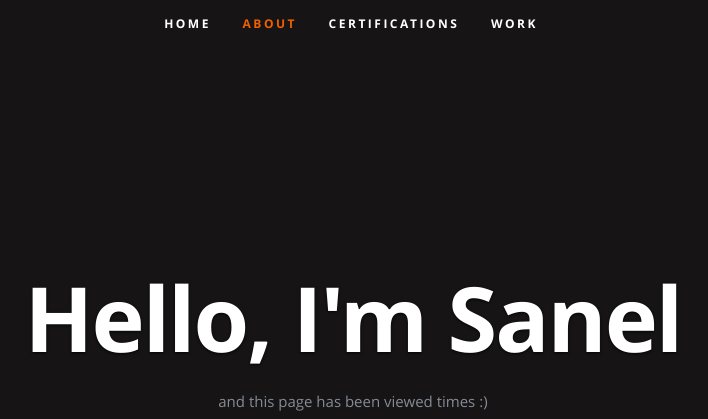
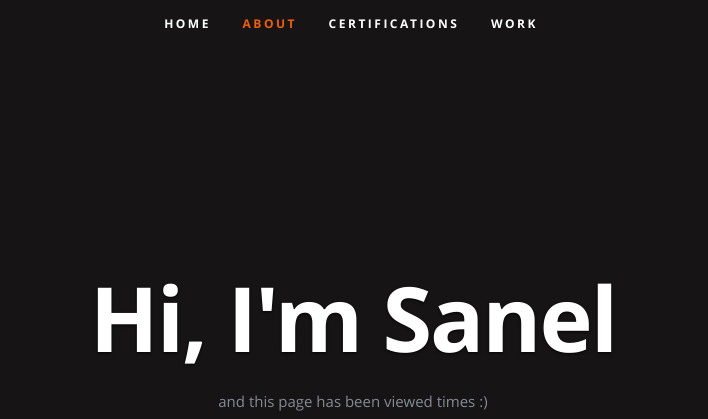
Before and after one commit to sanelpihic/azure-resume, a plain HTML site: page frontend/index.html in a window 1280 px wide. Shown: the top 419 px of the page, without its empty margins (289-997 px from the left). Drawn offline with nearby package versions, Linux system fonts and the light colour scheme; no server answers.

Commit message:
testing workflows

```diff
--- a/frontend/index.html
+++ b/frontend/index.html
@@ -57,7 +57,7 @@
 
       <div class="row banner">
          <div class="banner-text">
-            <h1 class="responsive-headline">Hello, I'm Sanel</h1>
+            <h1 class="responsive-headline">Hi, I'm Sanel</h1>
 
             <p>and this page has been viewed <a id="counter"></a> times :) </p>
             <ul class="social">
```
